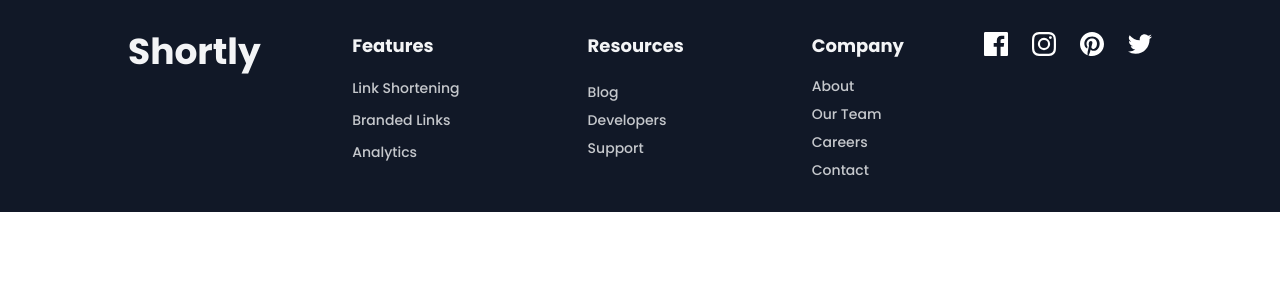
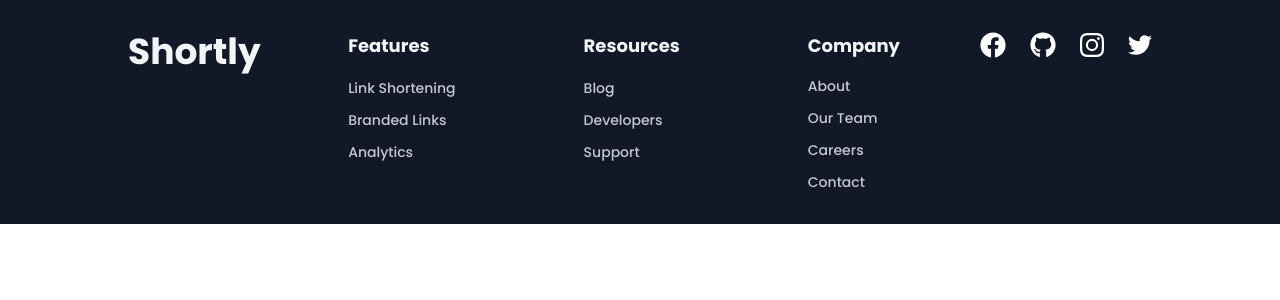
Before and after one commit to SameerJS6/URL-Shortening-App, a React (Vite) app: page / in a window 1280 px wide. Shown: the top 300 px of the page. Built offline with nearby package versions, Linux system fonts and the light colour scheme.

Commit message:
Footer Updated

```diff
--- a/src/App.jsx
+++ b/src/App.jsx
@@ -4,8 +4,9 @@
 export default function App() {
   return (
     <>
-      <main className="mx-auto max-w-[1440px]"></main>
-      <Footer />
+      <main>
+        <Footer />
+      </main>
     </>
   );
 }
--- a/src/components/Footer.jsx
+++ b/src/components/Footer.jsx
@@ -1,53 +1,114 @@
 import React from "react";
 
-const FooterData = [];
+const footerLinks = [
+  {
+    title: "Features",
+    link1: "Link Shortening",
+    link2: "Branded Links",
+    link3: "Analytics",
+  },
+  {
+    title: "Resources",
+    link1: "Blog",
+    link2: "Developers",
+    link3: "Support",
+  },
+  {
+    title: "Company",
+    link1: "About",
+    link2: "Our Team",
+    link3: "Careers",
+    link4: "Contact",
+  },
+];
 
 export default function Footer() {
   return (
-    <footer className="flex flex-col items-center justify-between gap-12 bg-gray-900 py-8 text-gray-100 sm:items-center lg:flex-row lg:items-start lg:px-20 xl:px-32">
+    <footer className="bg-gray-900 text-gray-100">
+      <div className="main-container flex flex-col items-center justify-between gap-12 py-8 sm:items-center lg:flex-row lg:items-start lg:px-20 xl:px-32">
         <div className="text-4xl font-bold">
           <h2>Shortly</h2>
         </div>
-      <nav className="flex flex-col items-center gap-12 lg:flex-row lg:items-start lg:gap-12 xl:gap-20">
+        <nav className="flex flex-col items-center gap-12 lg:flex-row lg:items-start lg:gap-12 xl:gap-20 xxl:gap-40">
           <div className="flex flex-col justify-between gap-8 text-center sm:flex-row sm:gap-10 lg:text-left xl:gap-32">
-          <div className="grid gap-5 sm:gap-0">
-            <h2 className="text-lg font-bold md:text-lg">Features</h2>
-            <div className="flex flex-col gap-3 text-sm opacity-80">
-              <a href="">Link Shortening</a>
-              <a href="">Branded Links</a>
-              <a href="">Analytics</a>
+            {footerLinks.map((links, index) => {
+              const { title, link1, link2, link3, link4 } = links;
+              return (
+                <div className="footer-column grid gap-5 sm:gap-0" key={index}>
+                  <h2 className="text-lg font-bold md:text-lg">{title}</h2>
+                  <div className="flex flex-col items-center gap-3 text-sm opacity-80 lg:items-start">
+                    <a
+                      className="footer-link relative w-fit rounded-lg transition-transform duration-300 ease-in-out hover:-translate-y-1"
+                      href=""
+                    >
+                      {link1}
+                    </a>
+                    <a
+                      className="footer-link relative w-fit transition-transform duration-300 ease-in-out hover:-translate-y-1"
+                      href=""
+                    >
+                      {link2}
+                    </a>
+                    <a
+                      className="footer-link relative w-fit transition-transform duration-300 ease-in-out hover:-translate-y-1"
+                      href=""
+                    >
+                      {link3}
+                    </a>
+                    <a
+                      className="footer-link relative w-fit transition-transform duration-300 ease-in-out hover:-translate-y-1"
+                      href=""
+                    >
+                      {link4}
+                    </a>
                   </div>
                 </div>
-          <div className="grid gap-5 sm:gap-0">
-            <h2 className="text-lg font-bold">Resources</h2>
-            <div className="flex flex-col gap-2 text-sm opacity-80">
-              <a href="">Blog</a>
-              <a href="">Developers</a>
-              <a href="">Support</a>
-            </div>
-          </div>
-          <div className="grid gap-5 sm:gap-4 ">
-            <h2 className="text-lg font-bold">Company</h2>
-            <div className="flex flex-col gap-2 text-sm opacity-80">
-              <a href="">About</a>
-              <a href="">Our Team</a>
-              <a href="">Careers</a>
-              <a href="">Contact</a>
-            </div>
-          </div>
+              );
+            })}
           </div>
 
           <div className="flex items-center gap-6">
-          <a href="" className="facebook">
-            <svg xmlns="http://www.w3.org/2000/svg" width="24" height="24">
+            <a
+              href="https://www.facebook.com/"
+              target={"_blank"}
+              className="social-link group transition-all duration-300 ease-in-out hover:-translate-y-1 hover:scale-110"
+            >
+              <svg
+                xmlns="http://www.w3.org/2000/svg"
+                viewBox="0 0 512 512"
+                width="26"
+                height="26"
+              >
                 <path
-                fill="#FFF"
-                d="M22.675 0H1.325C.593 0 0 .593 0 1.325v21.351C0 23.407.593 24 1.325 24H12.82v-9.294H9.692v-3.622h3.128V8.413c0-3.1 1.893-4.788 4.659-4.788 1.325 0 2.463.099 2.795.143v3.24l-1.918.001c-1.504 0-1.795.715-1.795 1.763v2.313h3.587l-.467 3.622h-3.12V24h6.116c.73 0 1.323-.593 1.323-1.325V1.325C24 .593 23.407 0 22.675 0z"
+                  fill="#fff"
+                  d="M504 256C504 119 393 8 256 8S8 119 8 256c0 123.78 90.69 226.38 209.25 245V327.69h-63V256h63v-54.64c0-62.15 37-96.48 93.67-96.48 27.14 0 55.52 4.84 55.52 4.84v61h-31.28c-30.8 0-40.41 19.12-40.41 38.73V256h68.78l-11 71.69h-57.78V501C413.31 482.38 504 379.78 504 256z"
                 />
               </svg>
             </a>
 
-          <a className="instagram">
+            <a
+              href="https://github.com/SameerJS6"
+              target={"_blank"}
+              className="social-link group transition-all duration-300 ease-in-out hover:-translate-y-1 hover:scale-110"
+            >
+              <svg
+                xmlns="http://www.w3.org/2000/svg"
+                viewBox="0 0 496 512"
+                width="26"
+                height="26"
+              >
+                <path
+                  fill="#fff"
+                  d="M165.9 397.4c0 2-2.3 3.6-5.2 3.6-3.3.3-5.6-1.3-5.6-3.6 0-2 2.3-3.6 5.2-3.6 3-.3 5.6 1.3 5.6 3.6zm-31.1-4.5c-.7 2 1.3 4.3 4.3 4.9 2.6 1 5.6 0 6.2-2s-1.3-4.3-4.3-5.2c-2.6-.7-5.5.3-6.2 2.3zm44.2-1.7c-2.9.7-4.9 2.6-4.6 4.9.3 2 2.9 3.3 5.9 2.6 2.9-.7 4.9-2.6 4.6-4.6-.3-1.9-3-3.2-5.9-2.9zM244.8 8C106.1 8 0 113.3 0 252c0 110.9 69.8 205.8 169.5 239.2 12.8 2.3 17.3-5.6 17.3-12.1 0-6.2-.3-40.4-.3-61.4 0 0-70 15-84.7-29.8 0 0-11.4-29.1-27.8-36.6 0 0-22.9-15.7 1.6-15.4 0 0 24.9 2 38.6 25.8 21.9 38.6 58.6 27.5 72.9 20.9 2.3-16 8.8-27.1 16-33.7-55.9-6.2-112.3-14.3-112.3-110.5 0-27.5 7.6-41.3 23.6-58.9-2.6-6.5-11.1-33.3 2.6-67.9 20.9-6.5 69 27 69 27 20-5.6 41.5-8.5 62.8-8.5s42.8 2.9 62.8 8.5c0 0 48.1-33.6 69-27 13.7 34.7 5.2 61.4 2.6 67.9 16 17.7 25.8 31.5 25.8 58.9 0 96.5-58.9 104.2-114.8 110.5 9.2 7.9 17 22.9 17 46.4 0 33.7-.3 75.4-.3 83.6 0 6.5 4.6 14.4 17.3 12.1C428.2 457.8 496 362.9 496 252 496 113.3 383.5 8 244.8 8zM97.2 352.9c-1.3 1-1 3.3.7 5.2 1.6 1.6 3.9 2.3 5.2 1 1.3-1 1-3.3-.7-5.2-1.6-1.6-3.9-2.3-5.2-1zm-10.8-8.1c-.7 1.3.3 2.9 2.3 3.9 1.6 1 3.6.7 4.3-.7.7-1.3-.3-2.9-2.3-3.9-2-.6-3.6-.3-4.3.7zm32.4 35.6c-1.6 1.3-1 4.3 1.3 6.2 2.3 2.3 5.2 2.6 6.5 1 1.3-1.3.7-4.3-1.3-6.2-2.2-2.3-5.2-2.6-6.5-1zm-11.4-14.7c-1.6 1-1.6 3.6 0 5.9 1.6 2.3 4.3 3.3 5.6 2.3 1.6-1.3 1.6-3.9 0-6.2-1.4-2.3-4-3.3-5.6-2z"
+                />
+              </svg>
+            </a>
+
+            <a
+              href="https://www.instagram.com/"
+              target={"_blank"}
+              className="social-link group transition-all duration-300 ease-in-out hover:-translate-y-1 hover:scale-110"
+            >
               <svg xmlns="http://www.w3.org/2000/svg" width="24" height="24">
                 <path
                   fill="#FFF"
@@ -56,16 +117,11 @@
               </svg>
             </a>
 
-          <a className="pinterest">
-            <svg xmlns="http://www.w3.org/2000/svg" width="24" height="24">
-              <path
-                fill="#FFF"
-                d="M12 0C5.373 0 0 5.372 0 12c0 5.084 3.163 9.426 7.627 11.174-.105-.949-.2-2.405.042-3.441.218-.937 1.407-5.965 1.407-5.965s-.359-.719-.359-1.782c0-1.668.967-2.914 2.171-2.914 1.023 0 1.518.769 1.518 1.69 0 1.029-.655 2.568-.994 3.995-.283 1.194.599 2.169 1.777 2.169 2.133 0 3.772-2.249 3.772-5.495 0-2.873-2.064-4.882-5.012-4.882-3.414 0-5.418 2.561-5.418 5.207 0 1.031.397 2.138.893 2.738a.36.36 0 01.083.345l-.333 1.36c-.053.22-.174.267-.402.161-1.499-.698-2.436-2.889-2.436-4.649 0-3.785 2.75-7.262 7.929-7.262 4.163 0 7.398 2.967 7.398 6.931 0 4.136-2.607 7.464-6.227 7.464-1.216 0-2.359-.631-2.75-1.378l-.748 2.853c-.271 1.043-1.002 2.35-1.492 3.146C9.57 23.812 10.763 24 12 24c6.627 0 12-5.373 12-12 0-6.628-5.373-12-12-12z"
-              />
-            </svg>
-          </a>
-
-          <a className="twitter">
+            <a
+              href="https://twitter.com/"
+              target={"_blank"}
+              className="social-link group transition-all duration-300 ease-in-out hover:-translate-y-1 hover:scale-110"
+            >
               <svg xmlns="http://www.w3.org/2000/svg" width="24" height="20">
                 <path
                   fill="#FFF"
@@ -75,6 +131,7 @@
             </a>
           </div>
         </nav>
+      </div>
     </footer>
   );
 }
--- a/src/index.css
+++ b/src/index.css
@@ -2,6 +2,34 @@
 @tailwind components;
 @tailwind utilities;
 
+/* Utility Classes  */
+.main-container {
+  max-width: 2000px;
+  margin-inline: auto;
+}
+
 body {
   font-family: "Poppins", sans-serif;
 }
+@media (min-width: 600px) {
+  .footer-column:nth-child(3) {
+    gap: 1rem;
+  }
+}
+.footer-link:after {
+  left: 0;
+  content: "";
+  width: 100%;
+  height: 2px;
+  bottom: -5px;
+  position: absolute;
+  transform: scaleX(0);
+  border-radius: 100vmax;
+  transform-origin: right;
+  background-color: white;
+  transition: transform 150ms ease-in-out;
+}
+.footer-link:hover::after {
+  transform: scale(1);
+  transform-origin: left;
+}
```
Lines whose indentation alone changed are shown as unchanged.
